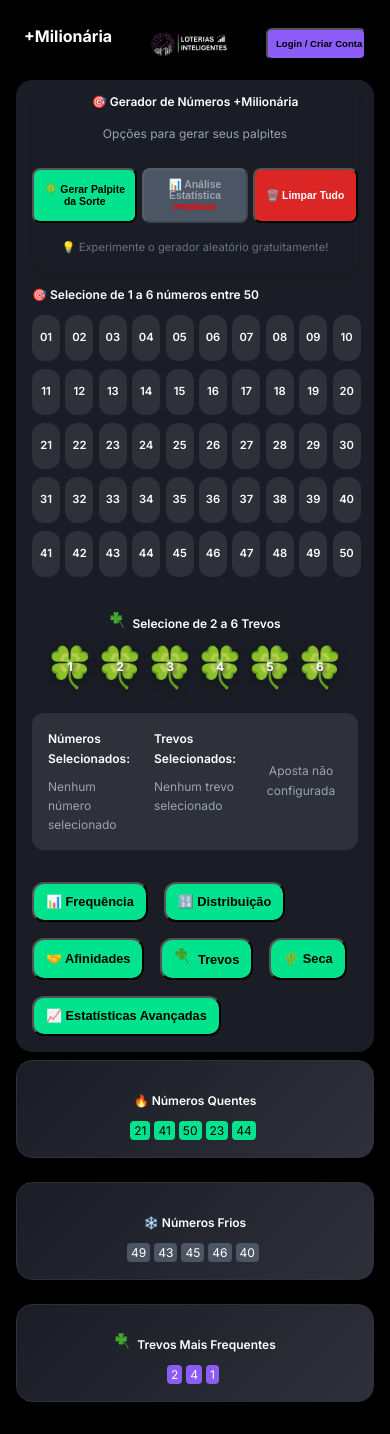
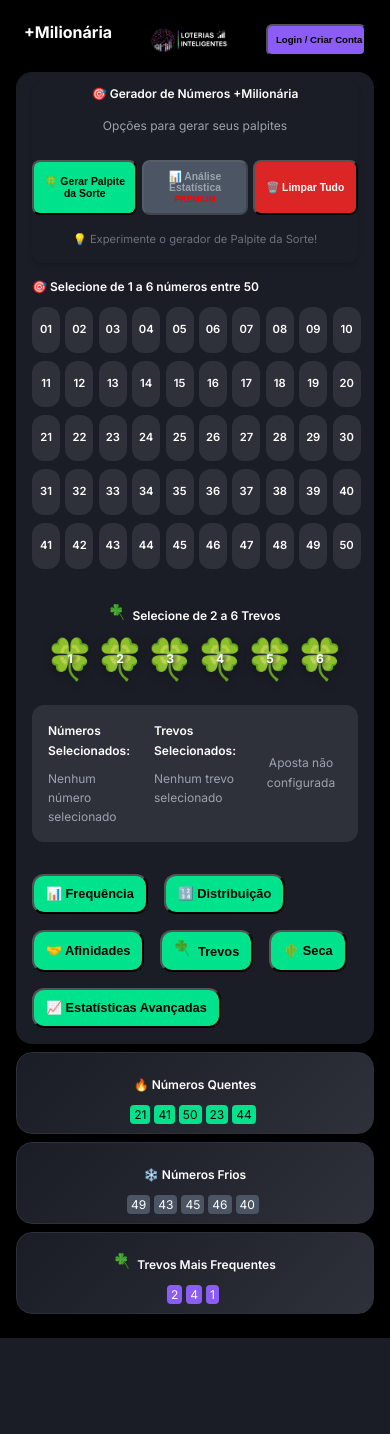
Before and after one commit to dacostaEF/loterias-inteligentes, a Flask app: page /dashboard in a window 390 px wide. After the commit the page ends 1338 px from the top, so only its background shows below. Run offline with Flask 3, Linux system fonts and the light colour scheme; some libraries are stand-ins or nearby versions.

Commit message:
ajustando texto e layout dos 3 ultimos containers

```diff
--- a/static/css/estilo.css
+++ b/static/css/estilo.css
@@ -843,7 +843,7 @@ p {
     }
 }
 
-/* 🔧 Ajustes para telas menores que 768px - SOLUÇÃO HOMEOPÁTICA */
+/* 🔧 Ajustes para telas menores que 768px - SOLUÇÃO AGGRESSIVA */
 @media screen and (max-width: 768px) {
     /* Reduz tamanho do título +Milionária */
     header h1 {
@@ -862,10 +862,28 @@ p {
         font-size: 14px;
     }
 
+    /* AJUSTES NO TOPO DA PÁGINA */
+    header {
+        padding-top: 0 !important;   /* Zera o padding superior do cabeçalho */
+        padding-bottom: 0 !important; /* Zera o padding inferior do cabeçalho */
+    }
+
+    /* Reduz ainda mais o padding superior do container mestre */
+    .bg-\[#1A1D25\] {
+        padding-top: 0rem !important; /* Zera o padding superior */
+    }
+
+    /* Zera margens e paddings do gerador no topo */
+    .gerador-container {
+        padding-top: 0px !important;
+        margin-top: 0px !important;
+        padding-bottom: 0px !important;
+    }
+
     /* Ajuste do padding interno dos cards de estatísticas */
     .stat-card {
-        padding: 1rem !important; /* Reduz de 1.5rem (p-6) para 1rem (16px) em todos os lados */
-        /* Se ainda quiser mais compacto, pode tentar: padding: 0.75rem !important; (12px) */
+        padding: 0.5rem !important; /* Reduz de 1rem (16px) para 0.5rem (8px) */
+        /* Se ainda quiser um pouco mais, pode tentar 0.25rem (4px) */
     }
 
     /* Centralizar os títulos (h3) dentro dos cards */
@@ -878,17 +896,20 @@ p {
     #numeros-frios,
     #trevos-frequentes {
         text-align: center !important;
-        /* Se, por algum motivo, não centralizar ou se os spans não quebrarem linha,
-           você pode forçar um comportamento flexbox aqui para ter mais controle:
-           display: flex !important;
-           justify-content: center !important;
-           flex-wrap: wrap !important; */
     }
 
-    /* Opcional: Se a margem entre a seção e o próximo elemento for muito grande no mobile */
-    /* section.grid.grid-cols-1.md\:grid-cols-3.gap-6.mb-8 {
-        margin-bottom: 1rem !important;
-    } */
+    /* AJUSTES NA BASE DA PÁGINA */
+    /* Zera completamente a margem inferior da seção dos Números Quentes/Frios/Trevos Frequentes */
+    section.grid.grid-cols-1.md\:grid-cols-3.gap-6.mb-8 {
+        margin-bottom: 0rem !important;
+        gap: 0.5rem !important; /* Reduz espaçamento entre os 3 cards de 24px para 8px */
+        /* Se quiser ainda menos: gap: 0.25rem !important; (4px) */
+    }
+
+    /* Outra verificação geral para remover margens indesejadas */
+    body > *:last-child {
+        margin-bottom: 0 !important; /* Garante que o último elemento da body não tenha margem inferior */
+    }
 }
 
 /* 📱 Otimizações para telas muito pequenas (Galaxy S20, iPhone SE) */
--- a/templates/dashboard_milionaria.html
+++ b/templates/dashboard_milionaria.html
@@ -117,7 +117,7 @@
 
       <div class="mt-4 text-center">
         <p class="text-xs text-gray-500">
-                                  💡 Experimente o gerador aleatório gratuitamente!
+                                  💡 Experimente o gerador de Palpite da Sorte!
         </p>
       </div>
     </div>
```
